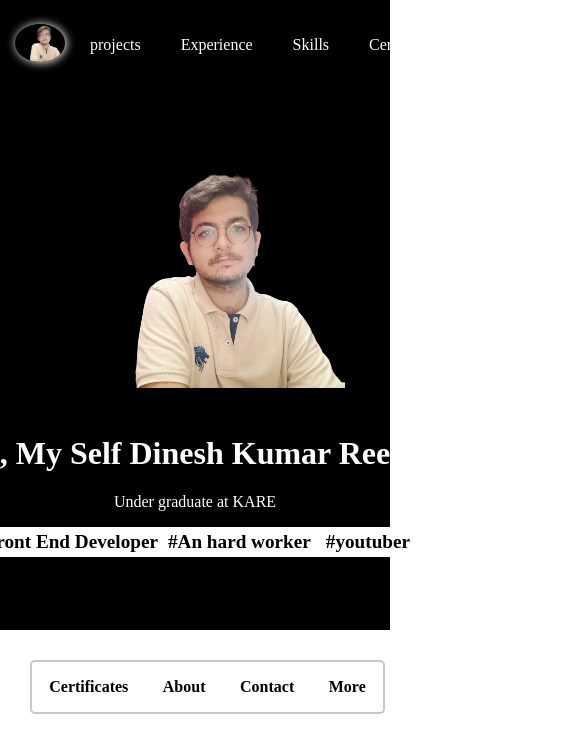
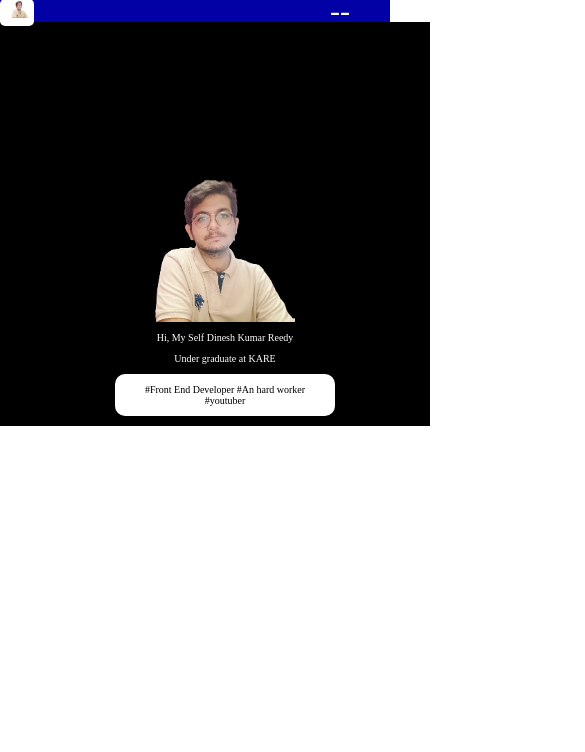
Before and after one commit to DINESHAD1/DINESH-website, a plain HTML site: page index.html in a window 390 px wide. Shown: the top 752 px of the page, 585 px wide, since content can reach past the window. Drawn offline with Linux system fonts and the light colour scheme.

Commit message:
update1.3

```diff
--- /dev/null
+++ b/cacm.css
@@ -0,0 +1,38 @@
+main{
+    display: flex;
+    justify-content: center;
+    align-items: center;
+    height: 600px;
+}
+
+.container{
+    width: 80%;
+    height: 100px;
+    border: 2px solid gainsboro;
+    border-radius: 5px;
+    display: flex;
+    justify-content: center;
+    align-items: center;
+}
+
+.container:hover{
+    box-shadow: 2px 2px 10px;
+}
+
+
+
+.next{
+
+    width: 90%;
+    height: 50px;
+    display: flex;
+    justify-content: center;
+    align-items: center;
+    justify-content: space-around;
+    border: 2px solid rgb(202, 199, 199);
+    margin-bottom: 30px;
+    margin-left: 30px;
+    font-weight: bolder;
+    border-radius: 5px;
+    margin-top: 30px;
+}
--- a/index.css
+++ b/index.css
@@ -1,141 +1,157 @@
-/* nav bar css */
 body{
-    margin: 0;
+    margin: 0px;
+}
+#logimage{
+    width: 80px;
+    /* background-color: black; */
+    align-items: center;
 }
 
 #img1{
     width: 100%;
-    border-radius: 80%;
-    box-shadow: 1px 0.4px 10px;
+}
+
+nav{
+    display: flex;
+    background-color: rgb(1, 1, 166);
+    justify-content:space-between;
+
+    align-items: center;
+}
+
+nav a {
+    color: white;
+    text-decoration: none;
 
 }
 
-nav{
-    /* margin-top: 10px; */
+a:hover{
+    background-color: white;
+    color: black;
+    transition: .5s;
+    padding: 5px;
+    border-radius: 5px;
+}
+
+#options_option{
+    width: 800px;
     display: flex;
     justify-content: space-between;
     align-items: center;
-    padding: 10px;
-    background-color: black;
+    padding-right: 30px;
+    text-transform: uppercase;
+    font-size: 15px;
+}
+
+.checkbtn{
+    font-size: 30px;
     color: white;
+    float: right;
+    line-height: 20px;
+    margin-right: 40px;
+}
+#check{
+    display: none;
 
 }
 
-#logimage{
-    width: 70px;
-    height: 70px;
-    background-color: black;
-    border-radius: 50%;
-    display: flex;
-    justify-content: flex-start;
-    align-items: center;
+@media (max-width: 750px) {
+    #options_option{
+        font-size: 10px;
+    }
+    #img1{
+        width: 50%;
+    }
 }
 
-#logimage, a{
-    text-decoration: none;
+@media (max-width: 530px) {
+    #options_option{
+        font-size: 5px;
+    }
+
+    #img1{
+        width: 30%;
+    }
 }
 
-#options{
-    display: flex;
-    justify-content: space-around;
+@media (max-width: 510px) {
+    #options_option{
+        display: none;
+    }
 }
 
-#options_option{
+
+
+/* main starts from here */
+
+.container{
+    width: 100%;
+    height: 90vh;
+    background-color: black;
+    color: white;
     display: flex;
-    justify-content: space-around;
-
-}
-
-.options_list, a,a:visited{
-
-    padding: 5px;
-    padding-right: 15px;
-    text-decoration: none;
-    color: white;
+    flex-direction: column;
+    justify-content: center;
+    align-items: center;
+    padding-right: 40px;
 
 }
 
 
-/* body starts */
-
-
-#home{
-    background-color: black;
-    width: 100%;
-    height: 540px;
-    color: white;
-}
-
-#home{
-    margin: 0;
-    padding: 0;
+.containerchild1{
+    width: 400px;
+    height: 300px;
+    /* background-color: white; */
     display: flex;
-    flex-direction: column;
     justify-content: center;
-    align-items: center;
-    /* text-align: center; */
-}
-
-#home_img2{
-    width: 300px;
-    height: 250px;
-
+    align-items: flex-end;
 }
 
 #img2{
     width: 100%;
 }
 
-#home_details > p,h1{
+.containerchild2{
+    margin-left: 160px;
     text-align: center;
-
+    font-size: 25px;
 }
 
-.home_details_texts {
-    text-align: center;
-    width: 500px;
-    height: 30px;
+.containerchild2_2{
     background-color: white;
     color: black;
-    padding-left: 50px;
-    display: flex;
-    justify-content: center;
-    align-items: center;
-    font-size: larger;
     border-radius: 10px;
-    padding-left: 20px;
-
+    padding: 10px;
+    width: 600px;
 }
 
-.home_details_t{
-    margin-right: 10px;
-
+@media (max-width: 700px) ,(max-width: 820px
+) {
+    .containerchild2_2{
+        width: 400px;
+        font-size: 20px;
+    }
+    .containerchild2{
+        font-size: 20px;
+    }
+    #img2{
+        width: 80%;
+    }
 }
 
-.home_details_t a{
-    color: black;
-
+@media (max-width: 600px) {
+    .containerchild2_2{
+        width: 200px;
+        font-size: 10px;
+    }
+    .containerchild2{
+        font-size: 10px;
+        padding-right: 100px;
+    }
+    #img2{
+        width: 50%;
+    }
+    .container{
+        height: 50%;
+    }
 }
-
-
-
-
-
-
-
-
-.next{
-
-    width: 90%;
-    height: 50px;
-    display: flex;
-    justify-content: center;
-    align-items: center;
-    justify-content: space-around;
-    border: 2px solid rgb(202, 199, 199);
-    margin-bottom: 30px;
-    margin-left: 30px;
-    font-weight: bolder;
-    border-radius: 5px;
-    margin-top: 30px;
-}
--- a/index.html
+++ b/index.html
@@ -4,61 +4,45 @@
     <meta charset="UTF-8">
     <meta http-equiv="X-UA-Compatible" content="IE=edge">
     <meta name="viewport" content="width=device-width, initial-scale=1.0">
-    <title>Resume</title>
+    <title>dinesh website</title>
     <link rel="stylesheet" href="index.css">
+
 </head>
 <body>
     <header>
         <nav>
+
             <div id="log_in_nav">
                 <div id="logimage">
                   <a href="#home">  <img id="img1" src="dinesh.png" alt="logoimage"></a>
                 </div>
-            </div>
-            <div id="options">
+             </div>
+            <!-- <div id="options"> -->
                 <div id="options_option">
                 <span class="options_list"><a href="projects.html">projects</a></span>
                 <span class="options_list"><a href="Experience.html">Experience</a></span>
                 <span class="options_list"><a href="Skills.html">Skills</a></span>
-                <span class="options_list"><a href="#Certificates">Certificates</a></span>
-                <span class="options_list"><a href="#About">About</a></span>
-                <span class="options_list"><a href="#Contact">Contact</a></span>
-                <span class="options_list"><a href="#More">More</a></span>
+                <span class="options_list"><a href="cacm.html">Certificates</a></span>
+                <span class="options_list"><a href="cacm.html">About</a></span>
+                <span class="options_list"><a href="cacm.html">Contact</a></span>
+                <span class="options_list"><a href="cacm.html">More</a></span>
                 </div>
-            </div>
+            <!-- </div> -->
+            <input type="checkbox" id="check">
+            <label for="check" class="checkbtn">
+                <i class="fas fa-bars">--</i>
+            </label>
         </nav>
     </header>
     <main>
-        <div class="options_details" id="home">
-            <div id="home_img2">
+        <div class="container">
+            <div class="containerchild1">
                 <img id="img2" src="dinesh.png" alt="logoimage">
             </div>
-            <div id="home_details">
-                <h1 class="home_details_text">Hi, My Self  Dinesh Kumar Reedy</h1>
-                <p class="home_details_text">Under graduate at KARE </p>
-                <div class="home_details_texts">
-                    <span class="home_details_t"><strong>#Front End Developer</strong></span>
-                    <span class="home_details_t"><strong>#An hard worker</strong></span>
-                    <span class="home_details_t"><a href="https://www.youtube.com/channel/UCajFlZCQ7yDeWS2bvC_bO2w/videos"><strong>#youtuber</strong></a></span>
-                </div>
-            </div>
-        </div>
-
-
-
-        <div class="next">
-            <div class="options_details" id="Certificates">
-                <p>Certificates</p>
-            </div>
-            <div class="options_details" id="About">
-                <p>About</p>
-            </div>
-            <div class="options_details" id="Contact">
-                <p>Contact</p>
-            </div>
-
-            <div class="options_details" id="More">
-                <p>More</p>
+            <div class="containerchild2">
+                <p>Hi, My Self Dinesh Kumar Reedy</p>
+                <p>Under graduate at KARE</p>
+                <p class="containerchild2_2">#Front End Developer #An hard worker #youtuber</p>
             </div>
         </div>
     </main>
```
Also changed, not shown: Experience.css (+36 -3 lines), Skills.css (+38 -4 lines), cacm.html (added, +40 -0 lines), projects.css (+69 -1 lines), projects.html (+7 -7 lines).
